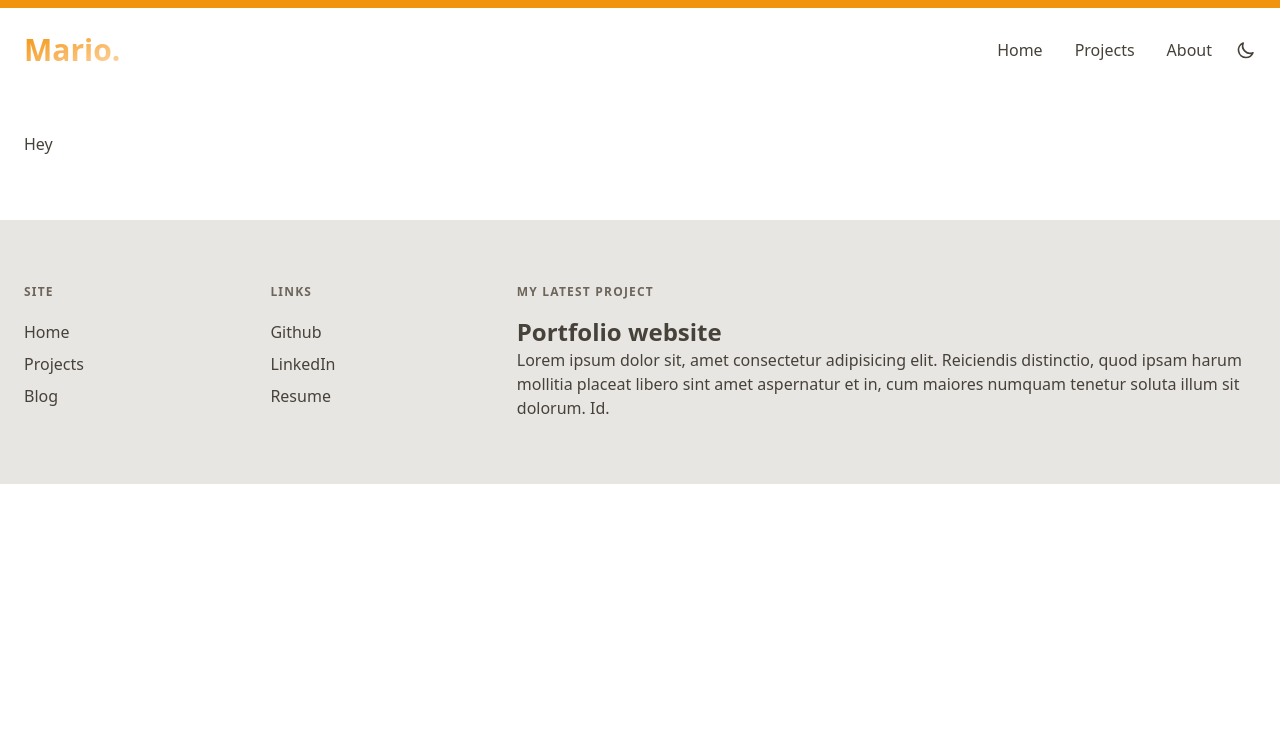
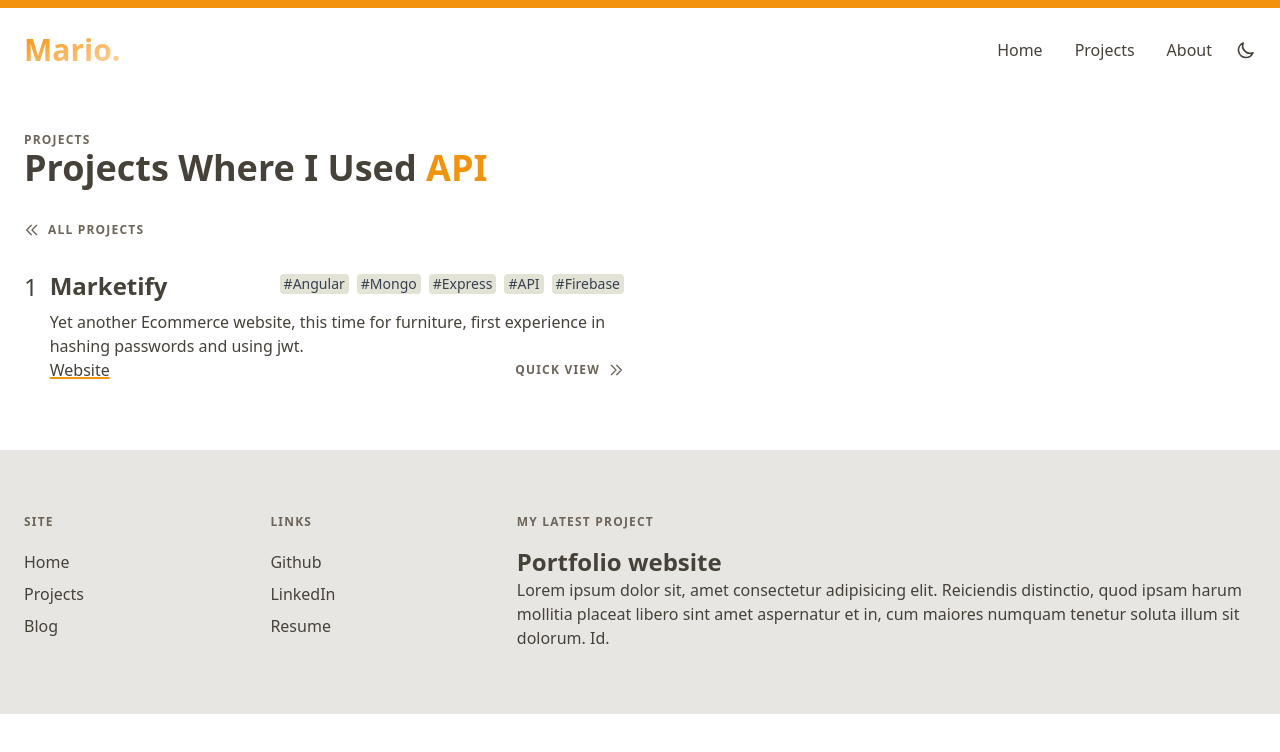
Before and after one commit to mario130/portfolio-2.0, a Next.js app: page /tag/API in a window 1280 px wide. Shown: the top 752 px of the page. Built offline with nearby package versions, Linux system fonts and the light colour scheme.

Commit message:
api fix -3

```diff
--- a/pages/tag/[tag].jsx
+++ b/pages/tag/[tag].jsx
@@ -1,71 +1,68 @@
-// import Link from "next/link";
-// import Project from '../../components/project';
-// import { server } from '../../config/index';
-// import { useRouter } from 'next/router'
+import Link from "next/link";
+import Project from '../../components/project';
+import { server } from '../../config/index';
+import { useRouter } from 'next/router'
 
 
-// export async function getStaticPaths(context) {
-//   let res = await fetch(`${server}/projects`)
-//   res = await res.json()
+export async function getStaticPaths(context) {
+  let res = await fetch(`${server}/projects`)
+  res = await res.json()
 
-//   let allTags = []
-//   res.projects.forEach(proj => {
-//     proj.stack.forEach(stk => {
-//       if (allTags.indexOf(stk) < 0) allTags.push(stk)
-//     })
-//   })
+  let allTags = []
+  res.projects.forEach(proj => {
+    proj.stack.forEach(stk => {
+      if (allTags.indexOf(stk) < 0) allTags.push(stk)
+    })
+  })
 
-//   const paths = allTags.map(tag => {
-//     return {
-//       params: {tag: tag}
-//     }
-//   })
+  const paths = allTags.map(tag => {
+    return {
+      params: {tag: tag}
+    }
+  })
 
-//   return {
-//     paths,
-//     fallback: false
-//   }
-// }
+  return {
+    paths,
+    fallback: false
+  }
+}
 
-// export async function getStaticProps(context) {
-//   let projects = await fetch(`${server}/tags/${context.params.tag}`)
-//   projects = await projects.json()
+export async function getStaticProps(context) {
+  let projects = await fetch(`${server}/tags/${context.params.tag}`)
+  projects = await projects.json()
 
-//   return {
-//     props: {
-//       res: projects
-//     }
-//   }
-// }
+  return {
+    props: {
+      res: projects
+    }
+  }
+}
 
 
-// export default ({ res }) => {
-//   const router = useRouter()
-//   const { tag } = router.query
+export default ({ res }) => {
+  const router = useRouter()
+  const { tag } = router.query
 
-//   return (
-//     <>
-//     <header className="">
-//       <p className="section-header mb-4">Projects</p>
-//       <p className="capitalize text-4xl font-bold -mt-4">Projects where I used <span className="text-primary">{tag}</span></p>
-//     </header>
+  return (
+    <>
+    <header className="">
+      <p className="section-header mb-4">Projects</p>
+      <p className="capitalize text-4xl font-bold -mt-4">Projects where I used <span className="text-primary">{tag}</span></p>
+    </header>
 
-//     <div className="mt-8">
-//     <Link href='/projects'><a className="section-header mb-4 inline-flex group transition">
-//       <svg className="w-4 mr-2 transform transition group-hover:-translate-x-2" xmlns="http://www.w3.org/2000/svg" fill="none" viewBox="0 0 24 24" stroke="currentColor">
-//         <path strokeLinecap="round" strokeLinejoin="round" strokeWidth={2} d="M11 19l-7-7 7-7m8 14l-7-7 7-7" />
-//       </svg>
-//         All projects</a></Link>
-//     </div>
+    <div className="mt-8">
+    <Link href='/projects'><a className="section-header mb-4 inline-flex group transition">
+      <svg className="w-4 mr-2 transform transition group-hover:-translate-x-2" xmlns="http://www.w3.org/2000/svg" fill="none" viewBox="0 0 24 24" stroke="currentColor">
+        <path strokeLinecap="round" strokeLinejoin="round" strokeWidth={2} d="M11 19l-7-7 7-7m8 14l-7-7 7-7" />
+      </svg>
+        All projects</a></Link>
+    </div>
 
-//     <main className="grid md:grid-cols-2 mt-4 gap-8">
-//       {res.filteredProjects.map((project, i) => (
-//         <Project project={project} i={i+1} key={i} />
-//       ))}
-//     </main>
-//   </>
-//   )
-// };
-export default () => (
-  <h1>Hey</h1>
-)
+    <main className="grid md:grid-cols-2 mt-4 gap-8">
+      {res.filteredProjects.map((project, i) => (
+        <Project project={project} i={i+1} key={i} />
+      ))}
+    </main>
+  </>
+  )
+};
```
